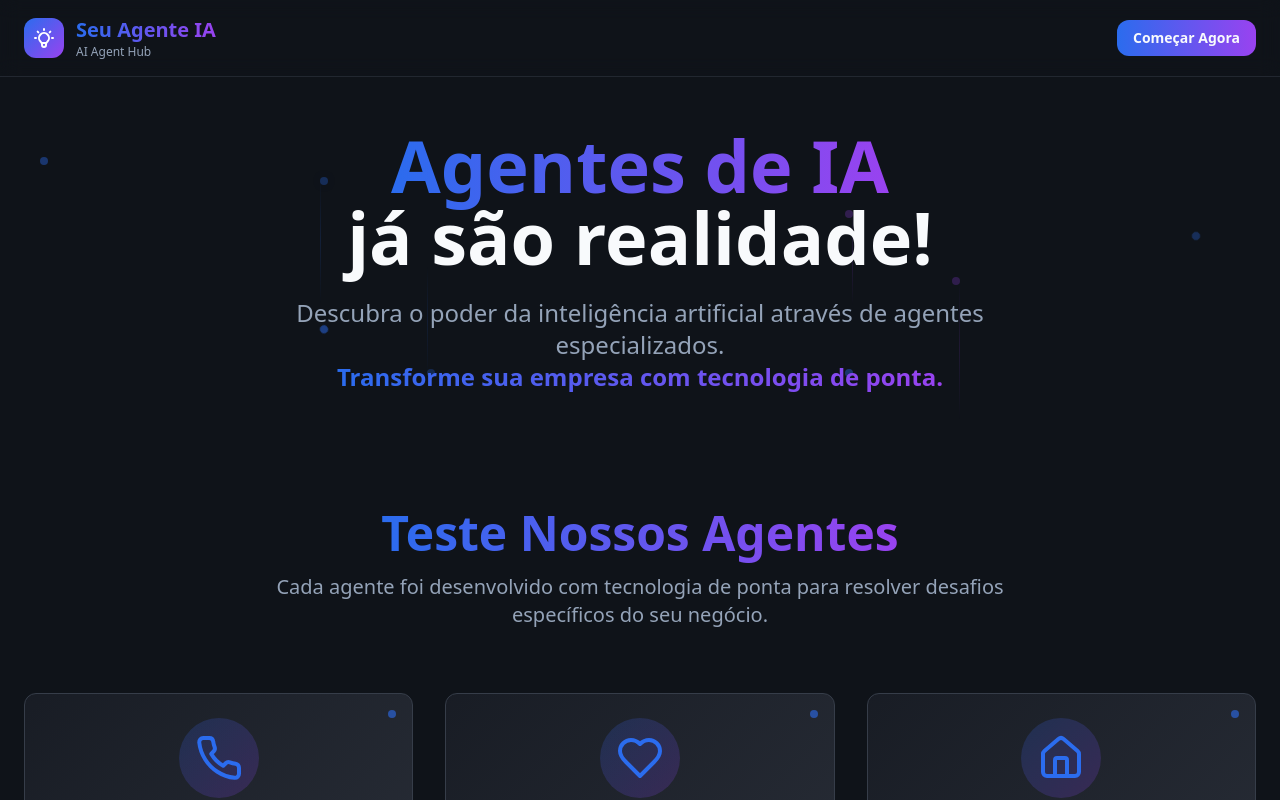
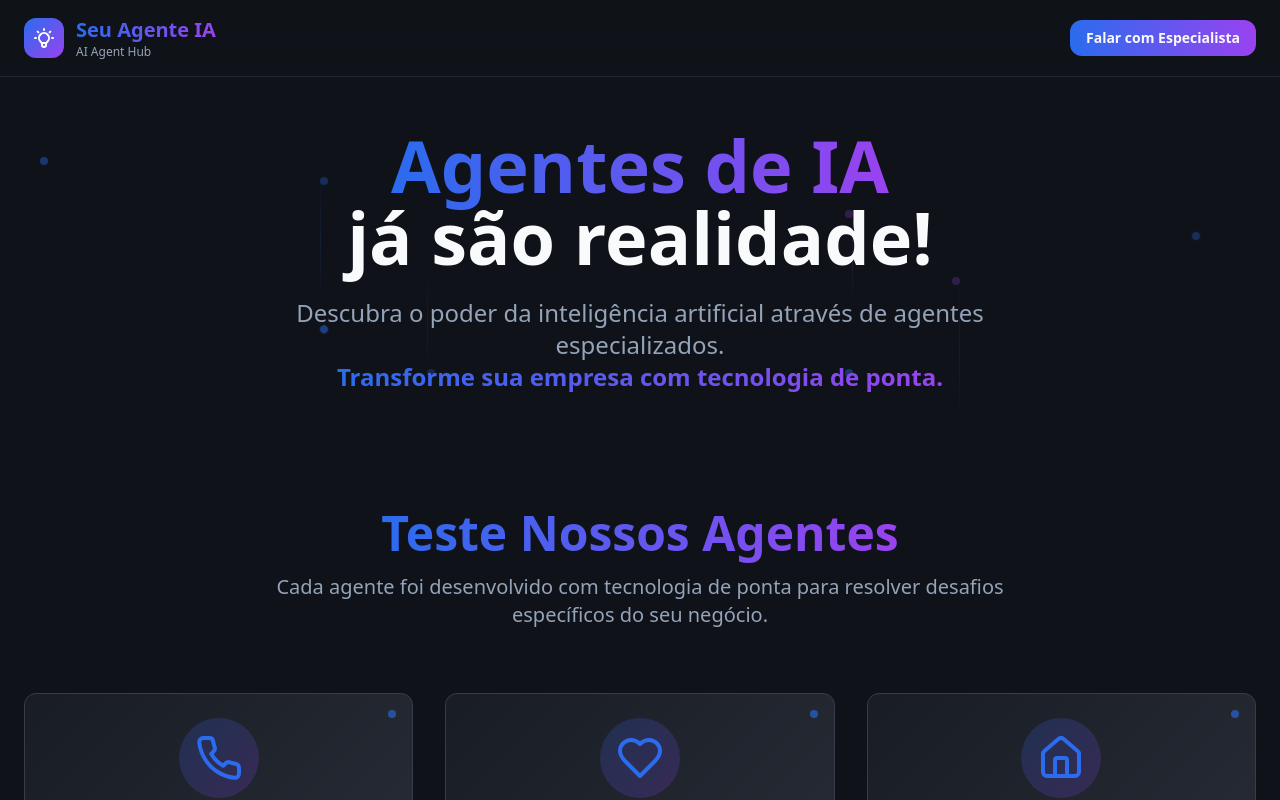
Before and after one commit to wegrowupsolutions/seuagenteai_pv_multiagentes, a React (Vite) app: page / in a window 1280 px wide. Shown: the top 800 px of the page. Built offline with nearby package versions, Linux system fonts and the light colour scheme.

Commit message:
Change button text
Changed "Começar Agora" to "Falar com Especialista" in `src/components/Hero.tsx`.

```diff
--- a/src/components/Header.tsx
+++ b/src/components/Header.tsx
@@ -29,7 +29,7 @@ const Header = () => {
 
           {/* CTA Button */}
           <button className="neural-button text-sm px-4 py-2">
-            Começar Agora
+            Falar com Especialista
           </button>
         </div>
       </div>
```
